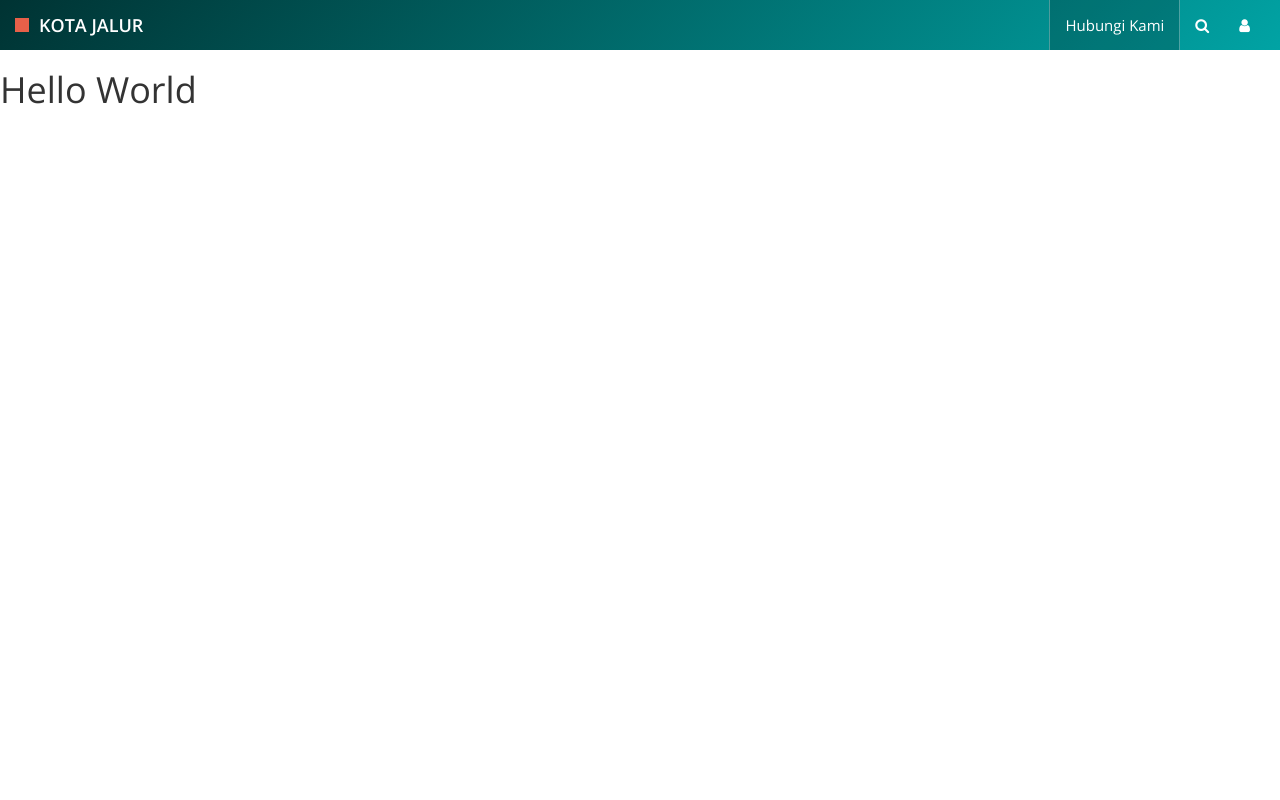
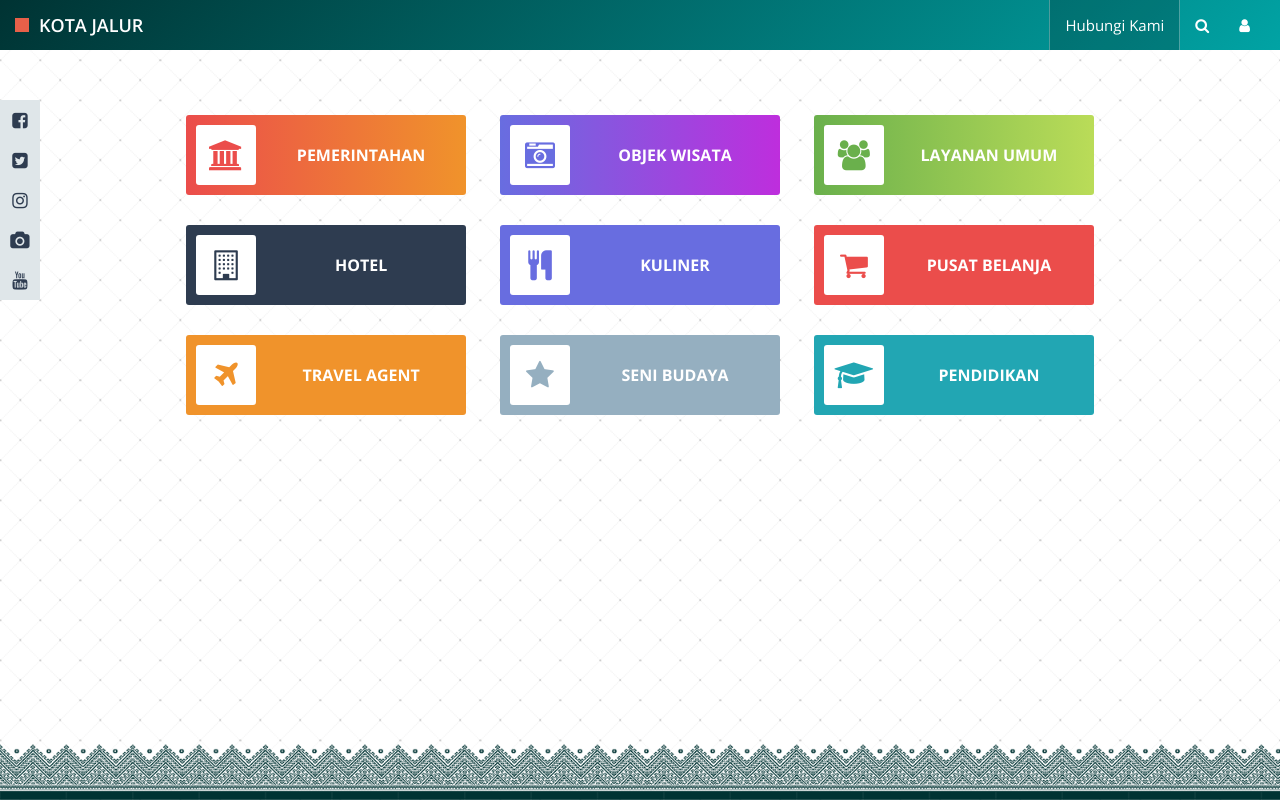
Before and after one commit to ekomardiatno/kotajalur, a plain HTML site: page dist/fasilitas.html in a window 1280 px wide. Drawn offline with nearby package versions, Linux system fonts and the light colour scheme.

Commit message:
Signed-off-by: project11 <koma.mailbox@gmail.com>

```diff
--- a/dist/assets/css/media-screen.css
+++ b/dist/assets/css/media-screen.css
@@ -19,3 +19,8 @@
         .navbar .collapse ul li a.contact-menu {
           background: transparent;
           border: 0; } }
+@media (max-width: 359px) {
+  .fiturFs-wrap .fiturFs {
+    margin: 0;
+    margin-bottom: 15px;
+    width: 100%; } }
--- a/dist/assets/css/media-screen.min.css
+++ b/dist/assets/css/media-screen.min.css
@@ -1 +1 @@
-@media (max-width:991px){.disTable{display:block}.disTable .disCell-4{display:block;width:100%}}@media (max-width:767px){.navbar .collapse{position:relative;text-align:center;border-top:1px solid rgba(255,255,255,.2);box-shadow:none}.navbar .collapse ul{display:inline-block;margin:0;margin-bottom:-3px}.navbar .collapse ul li{display:table-cell}.navbar .collapse ul li a.contact-menu{background:0 0;border:0}}
+@media (max-width:991px){.disTable{display:block}.disTable .disCell-4{display:block;width:100%}}@media (max-width:767px){.navbar .collapse{position:relative;text-align:center;border-top:1px solid rgba(255,255,255,.2);box-shadow:none}.navbar .collapse ul{display:inline-block;margin:0;margin-bottom:-3px}.navbar .collapse ul li{display:table-cell}.navbar .collapse ul li a.contact-menu{background:0 0;border:0}}@media (max-width:359px){.fiturFs-wrap .fiturFs{margin:0;margin-bottom:15px;width:100%}}
--- a/dist/assets/css/style.css
+++ b/dist/assets/css/style.css
@@ -1,8 +1,12 @@
+@font-face {
+  font-family: 'Dopestyle';
+  src: url(../fonts/Dopestyle.ttf) format("truetype"); }
 body {
   font-family: "Open Sans", sans-serif;
   font-size: 15px;
   font-weight: 400;
-  line-height: 1.15; }
+  line-height: 1.15;
+  color: #2e3c50; }
 
 a:hover, a:focus {
   text-decoration: none; }
@@ -38,19 +42,42 @@ a:hover, a:focus {
       background: #e76049;
       margin-right: 10px; }
 
-.wrapper.index {
+.wrapper {
   position: relative;
-  background: url(../images/kotajalur-bg.jpg) no-repeat;
-  background-size: cover;
-  background-position: center;
-  min-height: 100vh; }
+  background: url(../images/bg-fs.png) repeat; }
+  .wrapper.index {
+    background: url(../images/kotajalur-bg.jpg) no-repeat;
+    background-size: cover;
+    background-position: center;
+    min-height: 100vh; }
+  .wrapper.fS-wrap {
+    min-height: 100vh; }
+    .wrapper.fS-wrap::before {
+      content: "";
+      position: absolute;
+      bottom: 0;
+      left: 0;
+      height: 60px;
+      width: 100%;
+      background: url(../images/shape.png) repeat;
+      background-size: auto 60px; }
+
+.welcome {
+  padding: 100px 0;
+  text-align: center; }
+  .welcome h1 {
+    font-size: 48px;
+    text-shadow: 1px 2px 5px rgba(0, 0, 0, 0.5);
+    color: #fff;
+    font-family: "Dopestyle";
+    font-weight: 500; }
 
 .fiturIn-wrap {
   background: linear-gradient(90deg, #c35f4b, rgba(195, 95, 75, 0.75));
   position: absolute;
   width: 100%;
   bottom: 30px;
-  padding: 15px; }
+  padding: 10px 15px; }
   .fiturIn-wrap .fiturIn .logo-kab {
     display: inline-block;
     max-width: 100%;
@@ -87,3 +114,122 @@ a:hover, a:focus {
       content: "\f02d"; }
     .btnFiturIn-wrap .btn-fiturIn.agenda a::before {
       content: "\f073"; }
+
+.fiturFs-wrap {
+  padding: 30px 0;
+  text-align: center;
+  display: block; }
+  .fiturFs-wrap .fiturFs {
+    display: inline-block;
+    width: 280px;
+    padding: 10px;
+    text-align: left;
+    margin: 15px;
+    font-size: 30px;
+    background: #2e3c50;
+    color: #fff;
+    border-radius: 3px;
+    transition: all .3s; }
+    .fiturFs-wrap .fiturFs span {
+      text-transform: uppercase;
+      font-weight: 700;
+      vertical-align: middle;
+      display: inline-block; }
+      .fiturFs-wrap .fiturFs span.fa {
+        font-weight: 400;
+        background: #fff;
+        color: #2e3c50;
+        margin-right: 10px;
+        padding: 15px 0;
+        border-radius: 3px;
+        width: 60px;
+        text-align: center;
+        transition: all .3s; }
+      .fiturFs-wrap .fiturFs span.title-fFs {
+        font-size: 16px;
+        width: calc(100% - 70px);
+        text-align: center;
+        transition: all .3s; }
+    .fiturFs-wrap .fiturFs.redY {
+      background: linear-gradient(90deg, #eb4d4b, #f0932b); }
+      .fiturFs-wrap .fiturFs.redY .fa {
+        color: #eb4d4b; }
+    .fiturFs-wrap .fiturFs.blV {
+      background: linear-gradient(90deg, #686de0, #be2edd); }
+      .fiturFs-wrap .fiturFs.blV .fa {
+        color: #686de0; }
+    .fiturFs-wrap .fiturFs.grY {
+      background: linear-gradient(90deg, #6ab04c, #badc58); }
+      .fiturFs-wrap .fiturFs.grY .fa {
+        color: #6ab04c; }
+    .fiturFs-wrap .fiturFs.red {
+      background: #eb4d4b; }
+      .fiturFs-wrap .fiturFs.red .fa {
+        color: #eb4d4b; }
+    .fiturFs-wrap .fiturFs.bl {
+      background: #686de0; }
+      .fiturFs-wrap .fiturFs.bl .fa {
+        color: #686de0; }
+    .fiturFs-wrap .fiturFs.ylw {
+      background: #f0932b; }
+      .fiturFs-wrap .fiturFs.ylw .fa {
+        color: #f0932b; }
+    .fiturFs-wrap .fiturFs.gray {
+      background: #95afc0; }
+      .fiturFs-wrap .fiturFs.gray .fa {
+        color: #95afc0; }
+    .fiturFs-wrap .fiturFs.grn {
+      background: #22a6b3; }
+      .fiturFs-wrap .fiturFs.grn .fa {
+        color: #22a6b3; }
+    .fiturFs-wrap .fiturFs:hover {
+      transform: scale(1.05); }
+      .fiturFs-wrap .fiturFs:hover .fa {
+        transform: translateX(100px); }
+      .fiturFs-wrap .fiturFs:hover .title-fFs {
+        opacity: 0; }
+
+.social-wrap {
+  position: fixed;
+  top: 100px;
+  left: 0; }
+  .social-wrap::before {
+    content: "";
+    width: 40px;
+    height: 100%;
+    position: absolute;
+    top: 0;
+    left: 0;
+    background: #dfe6e9; }
+  .social-wrap ul {
+    position: relative;
+    list-style: none;
+    padding: 0;
+    margin: 0; }
+    .social-wrap ul li a {
+      display: inline-block;
+      transition: all .3s; }
+      .social-wrap ul li a span {
+        display: inline-block;
+        vertical-align: middle; }
+        .social-wrap ul li a span.fa {
+          width: 40px;
+          height: 40px;
+          padding: 12px 0;
+          font-size: 18px;
+          text-align: center;
+          color: #2e3c50; }
+        .social-wrap ul li a span.txt-social {
+          width: 0;
+          overflow: hidden;
+          transition: all .3s;
+          color: #fff;
+          white-space: nowrap;
+          text-overflow: ellipsis;
+          padding-right: 10px; }
+    .social-wrap ul li:hover {
+      background: #eb4d4b; }
+      .social-wrap ul li:hover .txt-social {
+        width: 80px; }
+      .social-wrap ul li:hover .fa {
+        color: #fff; }
--- a/dist/fasilitas.html
+++ b/dist/fasilitas.html
@@ -25,11 +25,11 @@
     </head>
 
     <body>
-        <div class="wrapper">
+        <div class="wrapper fS-wrap">
             <nav class="navbar navbar-inverse">
     <div class="container-fluid">
         <div class="navbar-header">
-            <a class="navbar-brand" href="#">Kota Jalur</a>
+            <a class="navbar-brand" href="/">Kota Jalur</a>
             <button type="button" class="navbar-toggle" id="toggle-menu">
                 <i class="fa fa-th-list"></i>
             </button>
@@ -43,7 +43,28 @@
         </div>
     </div>
 </nav>
-            <h1>Hello World</h1>
+            <div class="container">
+                <div class="fiturFs-wrap">
+                    <a href="#" class="fiturFs redY"><span class="fa fa-institution"></span><span class="title-fFs">Pemerintahan</span></a>
+                    <a href="#" class="fiturFs blV"><span class="fa fa-camera-retro"></span><span class="title-fFs">Objek Wisata</span></a>
+                    <a href="#" class="fiturFs grY"><span class="fa fa-users"></span><span class="title-fFs">Layanan Umum</span></a>
+                    <a href="#" class="fiturFs"><span class="fa fa-building-o"></span><span class="title-fFs">Hotel</span></a>
+                    <a href="#" class="fiturFs bl"><span class="fa fa-cutlery"></span><span class="title-fFs">Kuliner</span></a>
+                    <a href="#" class="fiturFs red"><span class="fa fa-shopping-cart"></span><span class="title-fFs">Pusat Belanja</span></a>
+                    <a href="#" class="fiturFs ylw"><span class="fa fa-plane"></span><span class="title-fFs">Travel Agent</span></a>
+                    <a href="#" class="fiturFs gray"><span class="fa fa-star"></span><span class="title-fFs">Seni Budaya</span></a>
+                    <a href="#" class="fiturFs grn"><span class="fa fa-graduation-cap"></span><span class="title-fFs">Pendidikan</span></a>
+                </div>
+            </div>
+            <div class="social-wrap">
+    <ul>
+        <li><a href="#"><span class="fa fa-facebook-square"></span> <span class="txt-social">Facebook</span></a></li>
+        <li><a href="#"><span class="fa fa-twitter-square"></span> <span class="txt-social">Twitter</span></a></li>
+        <li><a href="#"><span class="fa fa-instagram"></span> <span class="txt-social">Instagram</span></a></li>
+        <li><a href="#"><span class="fa fa-camera"></span> <span class="txt-social">Photo</span></a></li>
+        <li><a href="#"><span class="fa fa-youtube"></span> <span class="txt-social">Youtube</span></a></li>
+    </ul>
+</div>
         </div>
     </body>
 </html>
```
Also changed, not shown: dist/index.html (+6 -1 lines), dist/assets/css/style.min.css, dist/assets/fonts/Dopestyle.ttf (added), dist/assets/images/bg-fs.png (added), dist/assets/images/shape.png (added).
